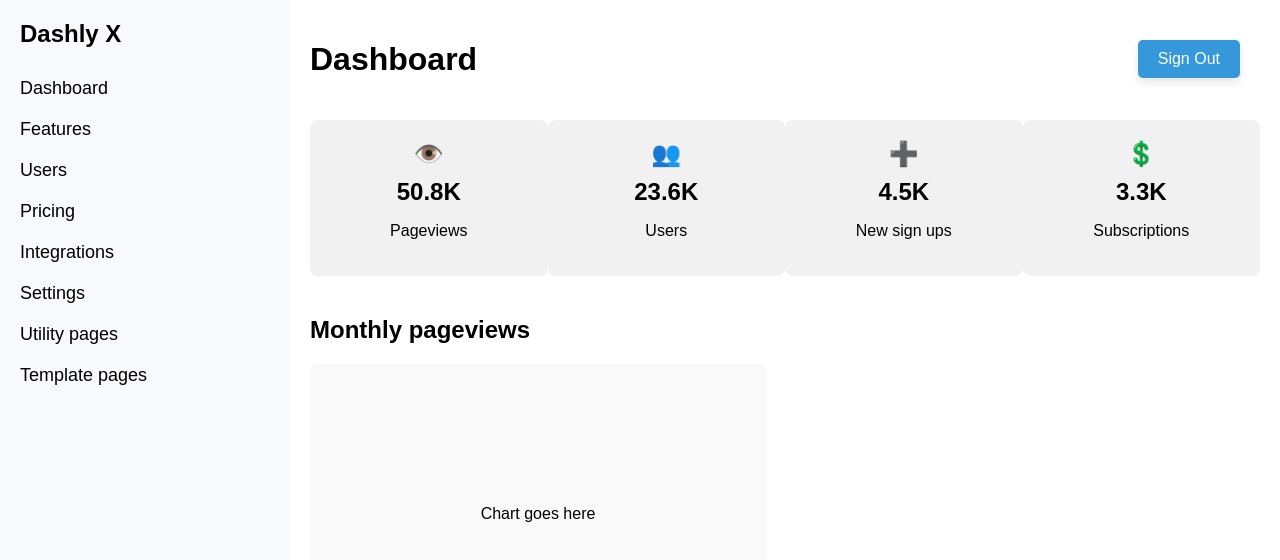
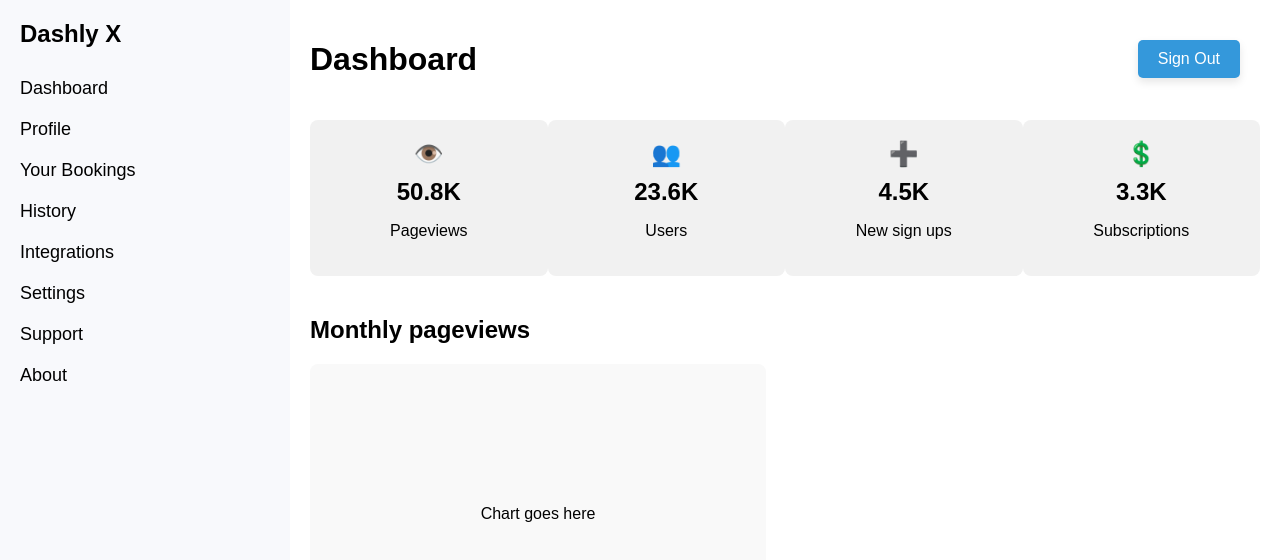
Before and after one commit to Aditey1908/SIH-2024, a React (Create React App) app in the folder frontend/: page /dashboard in a window 1280 px wide. Shown: the top 560 px of the page. Built offline with nearby package versions, Linux system fonts and the light colour scheme; no server answers; sample sign-in values are in the browser's storage.

Commit message:
dashchanges

```diff
--- a/frontend/src/components/Dashboard.js
+++ b/frontend/src/components/Dashboard.js
@@ -9,13 +9,13 @@ function Dashboard() {
                 <div className="logo">Dashly X</div>
                 <ul className="menu">
                     <li>Dashboard</li>
-                    <li>Features</li>
-                    <li>Users</li>
-                    <li>Pricing</li>
+                    <li>Profile</li>
+                    <li>Your Bookings</li>
+                    <li>History</li>
                     <li>Integrations</li>
                     <li>Settings</li>
-                    <li>Utility pages</li>
-                    <li>Template pages</li>
+                    <li>Support</li>
+                    <li>About</li>
                 </ul>
             </aside>
             <main className="main-content">
```
